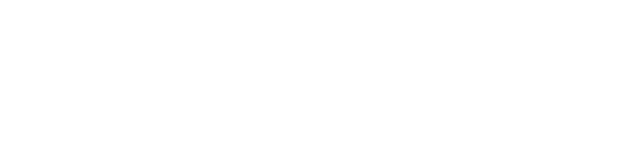
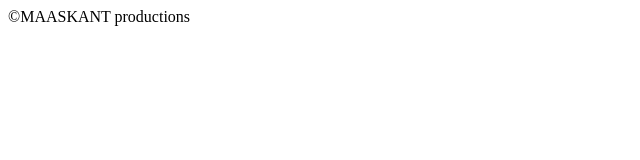
Before and after one commit to gewoonjonas/gewoonjonas.github.io, a plain HTML site: page HomePage.html in a window 1280 px wide. Shown: the whole page, without its empty margins (0-640 px from the left). Drawn offline with Linux system fonts and the light colour scheme.

Commit message:
footer added
maaaaaaskant

```diff
--- a/HomePage.html
+++ b/HomePage.html
@@ -23,4 +23,7 @@
         </aside>
 
     </content>
+	<footer>
+	&copy;MAASKANT productions
+	</footer>
 </body>
```
